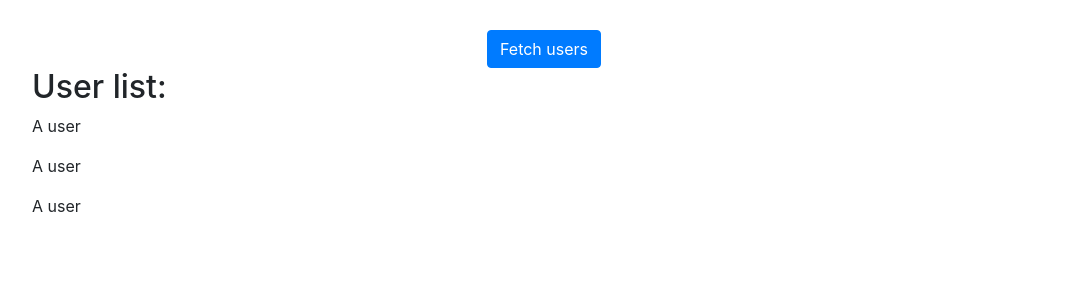
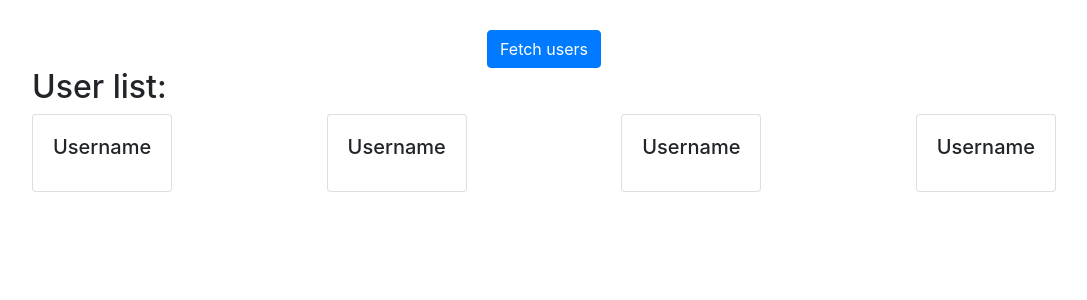
Before and after one commit to talor-hammond/hiplee, a React (Create React App) app: page / in a window 1280 px wide. Shown: the top 300 px of the page, without its empty margins (96-1183 px from the left). Built offline with nearby package versions, Linux system fonts and the light colour scheme.

Commit message:
initial mark-up for UserCard, and flex-box container

```diff
--- /dev/null
+++ b/src/components/UserCard.jsx
@@ -0,0 +1,11 @@
+import React, { Component } from 'react'
+
+export const UserCard = (props) => {
+    return (
+        <div className="card">
+            <div className="card-body">
+                <h5 className="card-title">Username</h5>
+            </div>
+        </div>
+    )
+}
--- a/src/components/UserList.jsx
+++ b/src/components/UserList.jsx
@@ -2,13 +2,16 @@ import React, { Component, Fragment } from 'react'
 
 // Redux; actions:
 import { connect } from 'react-redux'
+
+// Components:
+import { UserCard } from './UserCard'
 
 class UserList extends Component {
     constructor() {
         super()
 
         this.state = {
-            users: [1, 2, 3]
+            users: [1, 2, 3, 4]
         }
     }
 
@@ -18,18 +21,17 @@ class UserList extends Component {
 
     render() {
         const { users } = this.state
-        console.log(this.props)
 
         return (
-            <Fragment>
+            <div className="card-container">
                 {
                     users.map((user, i) => {
                         return (
-                            <p key={i}>A user</p> // this needs to render a UserCard component and feed data through props
+                            <UserCard key={i} /> // this needs to render a UserCard component and feed data through props
                         )
                     })
                 }
-            </Fragment>
+            </div>
         )
     }
 }
--- a/src/index.css
+++ b/src/index.css
@@ -8,3 +8,9 @@
   display: flex;
   justify-content: center;
 }
+
+.card-container {
+  display: flex;
+  flex-direction: row;
+  justify-content: space-between;
+}
```
